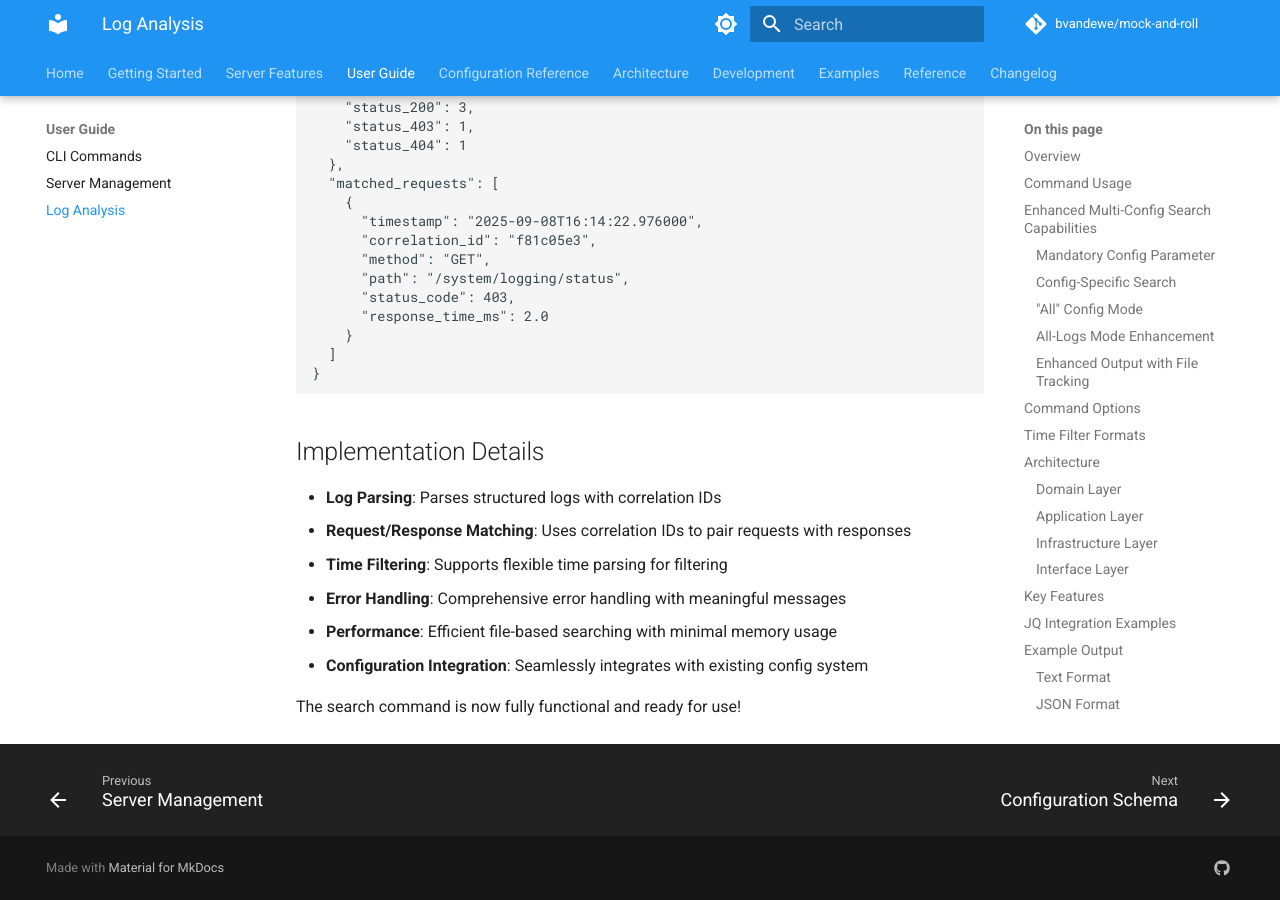
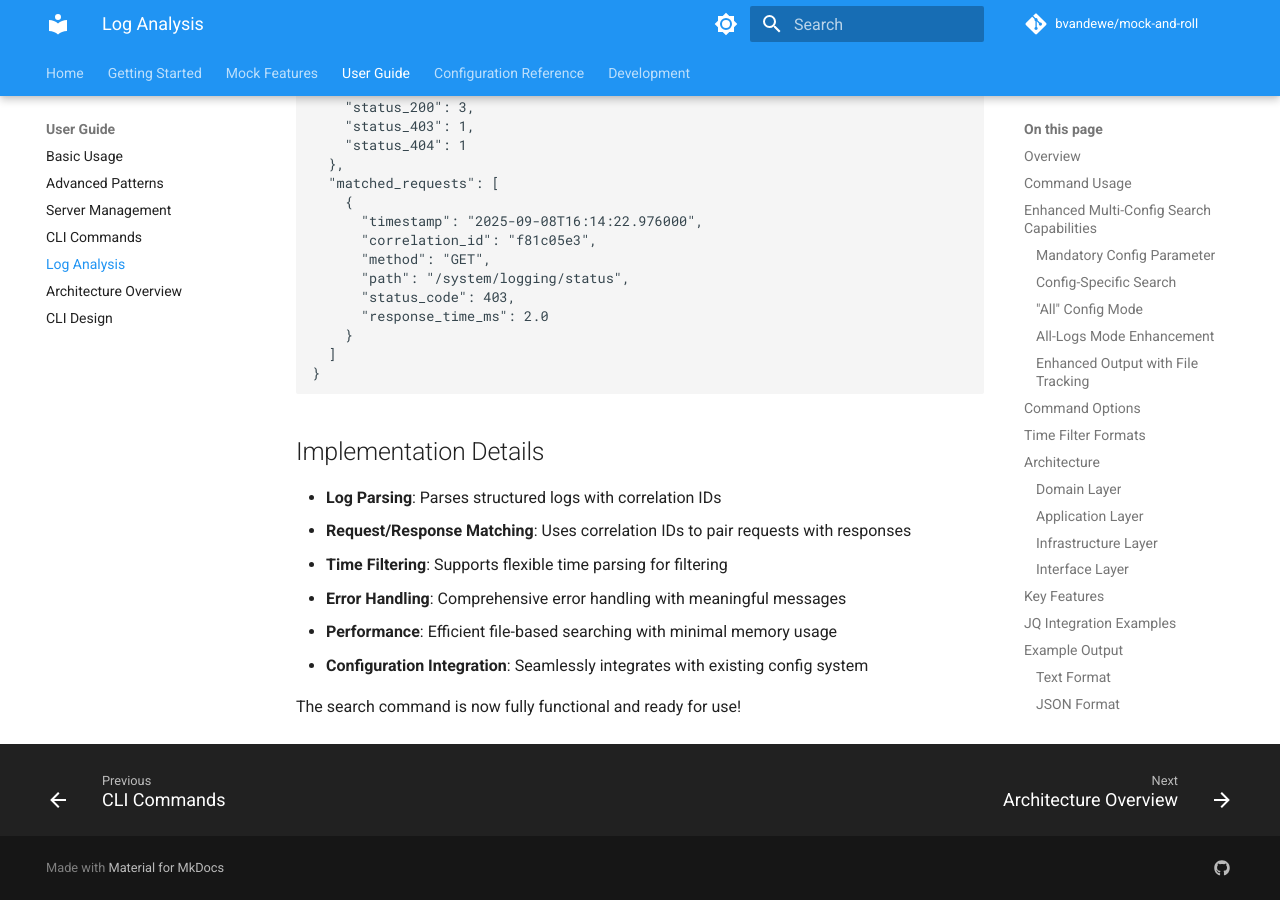
Before and after one commit to bvandewe/mock-and-roll, an MkDocs documentation site: the page built from docs/features/search-functionality.md, in a window 1280 px wide and 900 px high, scrolled down 5121 px. Built offline with MkDocs 1.6.1 and Material for MkDocs 9.7.7, drawn with Linux system fonts in a browser that asks for light colours; comment, search, counter and statistics services are not loaded.

Commit message:
docs: fine tuning

```diff
--- a/mkdocs.yml
+++ b/mkdocs.yml
@@ -9,12 +9,13 @@ repo_url: https://github.com/bvandewe/mock-and-roll
 edit_uri: edit/main/docs/
 
 nav:
-  - Home: index.md
+  - Home:
+    - index.md
+    - Installation: installation.md
   - Getting Started:
-    - Installation: installation.md
     - Quick Start: quick-start.md
     - Configuration: configuration.md
-  - Server Features:
+  - Mock Features:
     - Features Overview: features.md
     - Configuration-Driven API: features/config-driven-api.md
     - Authentication Methods: features/authentication.md
@@ -23,27 +24,23 @@ nav:
     - Logging & Monitoring: features/logging.md
     - Template Variables: features/template-variables.md
   - User Guide:
+    - Basic Usage: examples/basic-usage.md
+    - Advanced Patterns: examples/advanced-patterns.md
+    - Server Management: user-guide/server-management.md
     - CLI Commands: user-guide/cli-commands.md
-    - Server Management: user-guide/server-management.md
     - Log Analysis: features/search-functionality.md
+    - Architecture Overview: architecture/overview.md
+    - CLI Design: architecture/cli-design.md
   - Configuration Reference:
     - API Configuration: reference/api-config.md
     - Authentication Config: reference/auth-config.md
     - Endpoints Config: reference/endpoints-config.md
     - Configuration Schema: reference/configuration-schema.md
-  - Architecture:
-    - Overview: architecture/overview.md
-    - CLI Design: architecture/cli-design.md
+    - API Reference: reference/api-reference.md
+    - Diagrams & Visualizations: reference/diagrams.md
   - Development:
     - Contributing: development/contributing.md
-  - Examples:
-    - Basic Usage: examples/basic-usage.md
-    - Advanced Patterns: examples/advanced-patterns.md
-  - Reference:
-    - API Reference: reference/api-reference.md
-    - Diagrams & Visualizations: reference/diagrams.md
-  - Changelog: changelog.md
-
+    - Changelog: changelog.md
 theme:
   name: material
   # logo: assets/logo.png
```
Also changed, not shown: docs/index.md (+7 -4 lines).
